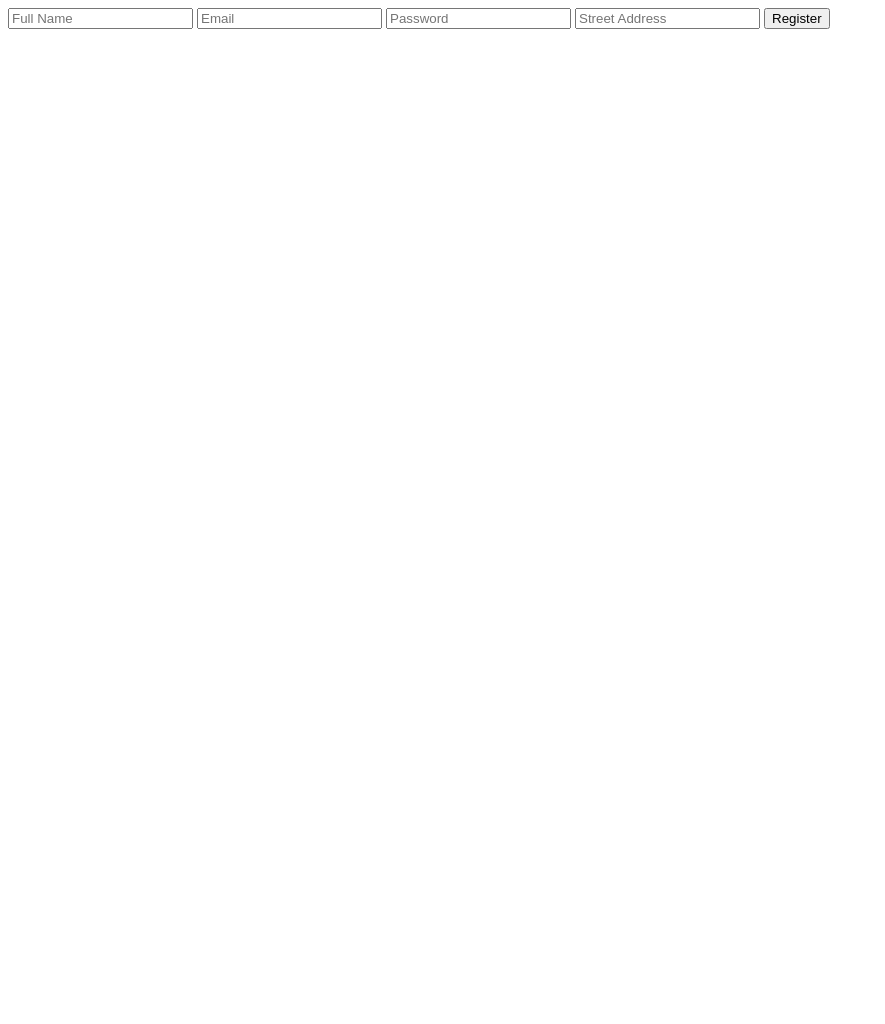
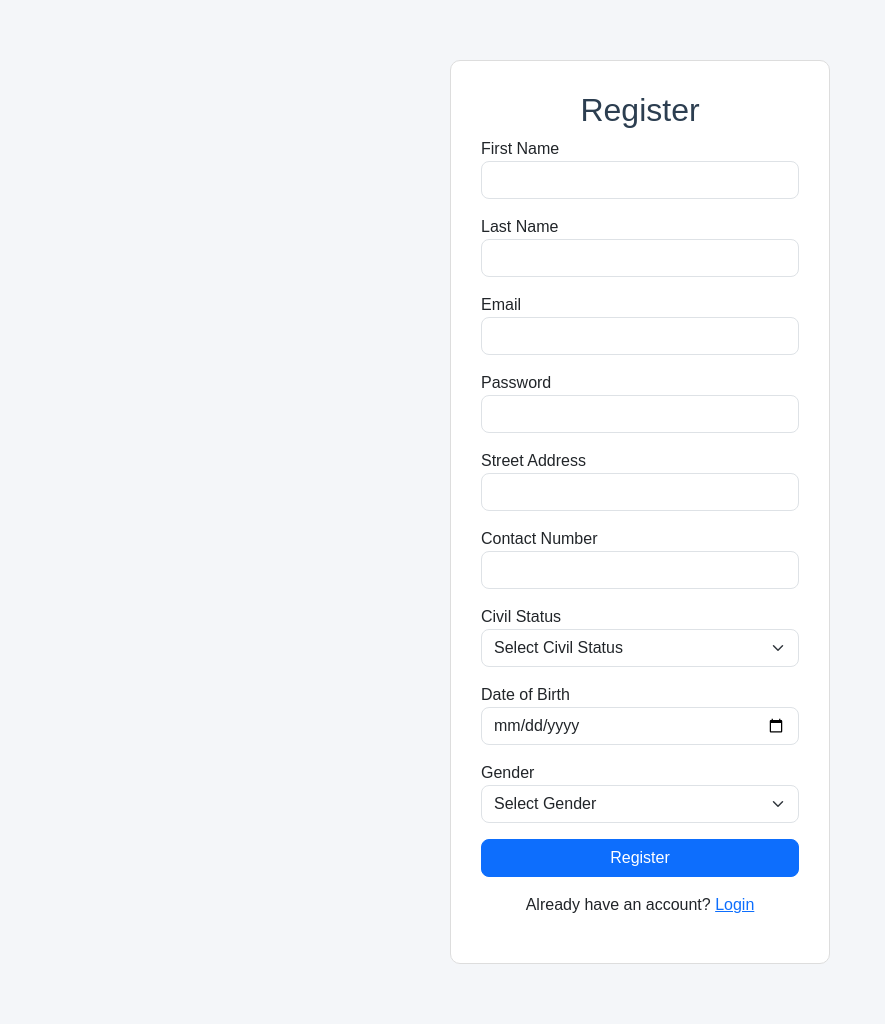
Before and after one commit to chesteruytech/BaRP, a PHP site: page /register.php in a window 1280 px wide. Shown: the whole page, without its empty margins (0-885 px from the left). Before the commit the page ends 29 px from the top, so only its background shows below. Run offline with PHP 8.4, Linux system fonts and the light colour scheme.

Commit message:
Update register.php

```diff
--- a/ITPROG MP/register.php
+++ b/ITPROG MP/register.php
@@ -1,24 +1,78 @@
+<?php
+$error = isset($_GET["error"]) ? $_GET["error"] : "";
+
+$errorHtml = "";
+if ($error == "email"){
+    $errorHtml = "<p class='text-danger'>That email is already registered.</p>";
+}
+elseif ($error == "empty"){
+    $errorHtml = "<p class='text-danger'>Please fill in all fields.</p>";
+}
+?>
+
+
 <!DOCTYPE html>
 <html>
 <head>
-    <title>Register</title>
+    <title>Register - Barangay Resident Portal</title>
+    <link rel="stylesheet" href="https://cdn.jsdelivr.net/npm/bootstrap@5.3.3/dist/css/bootstrap.min.css">
+    <link rel="stylesheet" href="assests/css/style.css">
 </head>
 
-<body>
+<body style="background-color: #f4f6f9;">
 
-<form action="controllers/RegisterController.php" method="POST">
+<div style="max-width: 380px; margin: 60px auto; padding: 30px; background: white; border: 1px solid #ddd; border-radius: 10px; text-align: center;">
 
-<input type="text" name="fullname" placeholder="Full Name">
+    <h2>Register</h2>
 
-<input type="email" name="email" placeholder="Email">
+    <?php echo $errorHtml; ?>
 
-<input type="password" name="password" placeholder="Password">
+    <form action="controllers/RegisterCon.php" method="POST" style="text-align: left;">
 
-<input type="text" name="address" placeholder="Street Address">
+        <label>First Name</label>
+        <input type="text" name="first_name" class="form-control mb-3">
 
-<button type="submit">Register</button>
+        <label>Last Name</label>
+        <input type="text" name="last_name" class="form-control mb-3">
 
-</form>
+        <label>Email</label>
+        <input type="email" name="email" class="form-control mb-3">
+
+        <label>Password</label>
+        <input type="password" name="password" class="form-control mb-3">
+
+        <label>Street Address</label>
+        <input type="text" name="address" class="form-control mb-3">
+
+        <label>Contact Number</label>
+        <input type="text" name="contact_number" class="form-control mb-3">
+
+        <label>Civil Status</label>
+        <select name="civil_status" class="form-select mb-3">
+            <option value="">Select Civil Status</option>
+            <option value="Single">Single</option>
+            <option value="Married">Married</option>
+            <option value="Widowed">Widowed</option>
+            <option value="Separated">Separated</option>
+        </select>
+
+        <label>Date of Birth</label>
+        <input type="date" name="birthdate" class="form-control mb-3">
+
+        <label>Gender</label>
+        <select name="gender" class="form-select mb-3">
+            <option value="">Select Gender</option>
+            <option value="Male">Male</option>
+            <option value="Female">Female</option>
+        </select>
+
+        <button type="submit" class="btn btn-primary w-100">Register</button>
+
+    </form>
+
+    <p class="mt-3">Already have an account? <a href="login.php">Login</a></p>
+
+</div>
 
 </body>
 </html>
```
